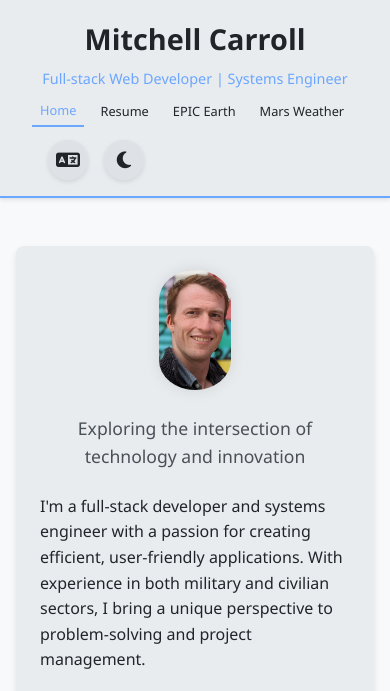
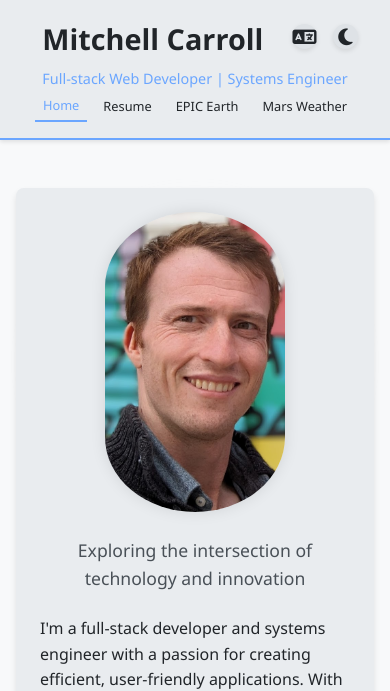
Before and after one commit to mitchyc24/mitchyc24.github.io, a plain HTML site: page index.html in a window 390 px wide. Shown: the top 691 px of the page. Drawn offline with Linux system fonts and the light colour scheme.

Commit message:
formatting for mobile

```diff
--- a/index.html
+++ b/index.html
@@ -13,12 +13,20 @@
   <!-- Navigation and Header -->
   <nav>
     <div class="nav-container">
-      <div class="header-content">
-        <div class="header-left">
-          <h1>Mitchell Carroll</h1>
-          <p class="en">Full-stack Web Developer | Systems Engineer</p>
-          <p class="fr">Développeur Web Full-stack | Ingénieur Systèmes</p>
-        </div>
+      <div class="header-left">
+        <h1>Mitchell Carroll</h1>
+        <p class="en">Full-stack Web Developer | Systems Engineer</p>
+        <p class="fr">Développeur Web Full-stack | Ingénieur Systèmes</p>
+      </div>
+      <div class="nav-buttons">
+        <!-- Language toggle button -->
+        <button class="language-toggle" id="languageToggle">
+          <i class="fas fa-language"></i>
+        </button>
+        <!-- Theme toggle button -->
+        <button class="theme-toggle" id="themeToggle">
+          <i class="fas fa-moon"></i>
+        </button>
       </div>
       <div class="nav-links">
         <a href="index.html" class="en active">Home</a>
@@ -30,16 +38,7 @@
         <a href="mars_weather.html" class="en">Mars Weather</a>
         <a href="mars_weather.html" class="fr">Météo Mars</a>
       </div>
-      <div class="nav-buttons">
-        <!-- Language toggle button -->
-        <button class="language-toggle" id="languageToggle">
-          <i class="fas fa-language"></i>
-        </button>
-        <!-- Theme toggle button -->
-        <button class="theme-toggle" id="themeToggle">
-          <i class="fas fa-moon"></i>
-        </button>
-      </div>
+
     </div>
   </nav>
 
--- a/styles.css
+++ b/styles.css
@@ -157,9 +157,9 @@ nav {
   background-color: var(--bg-accent);
   color: var(--text-primary);
   border: none;
-  border-radius: 50%;
-  width: 40px;
-  height: 40px;
+  border-radius: 60%;
+  width: 25px;
+  height: 25px;
   display: flex;
   align-items: center;
   justify-content: center;
@@ -182,9 +182,9 @@ nav {
   background-color: var(--bg-accent);
   color: var(--text-primary);
   border: none;
-  border-radius: 50%;
-  width: 40px;
-  height: 40px;
+  border-radius: 60%;
+  width: 25px;
+  height: 25px;
   display: flex;
   align-items: center;
   justify-content: center;
@@ -205,6 +205,7 @@ nav {
 .nav-buttons {
   display: flex;
   align-items: center;
+  z-index: 200;
 }
 
 /* Space-themed buttons */
@@ -1112,8 +1113,17 @@ nav {
 /* Medium screens */
 @media (max-width: 768px) {
   .nav-container {
-    flex-direction: row;
-    gap: 0.3rem;
+    flex-direction: column;
+    justify-content: space-between;
+    align-items: center;
+    position: relative;
+  }
+
+  .nav-buttons {
+    position: absolute;
+    top: 0.5rem;
+    right: 0;
+    margin: 0;
   }
 
   .header-content {
@@ -1129,10 +1139,6 @@ nav {
     align-items: center;
     gap: 0.8rem;
     font-size: 0.9rem;
-  }
-
-  .nav-buttons {
-    margin-top: 0.5rem;
   }
 
   .top-sections-container {
@@ -1223,6 +1229,12 @@ nav {
     padding: 0.3rem 0.5rem;
   }
 
+  .nav-buttons {
+    position: absolute;
+    top: 0.5rem;
+    right: 0;
+  }
+
   .header-left h1 {
     font-size: 1.8rem;
   }
@@ -1260,7 +1272,7 @@ nav {
   }
 
   .portrait-container {
-    width: 120px;
-    height: 120px;
+    width: 300px;
+    height: 300px;
   }
 }
```
Also changed, not shown: 2 other files.
